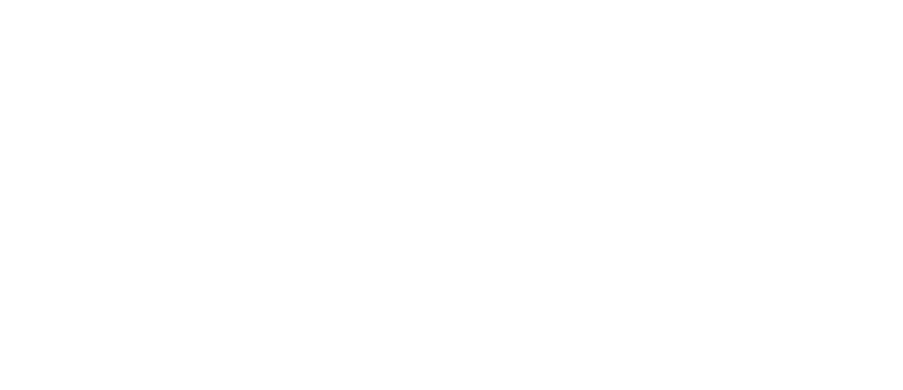
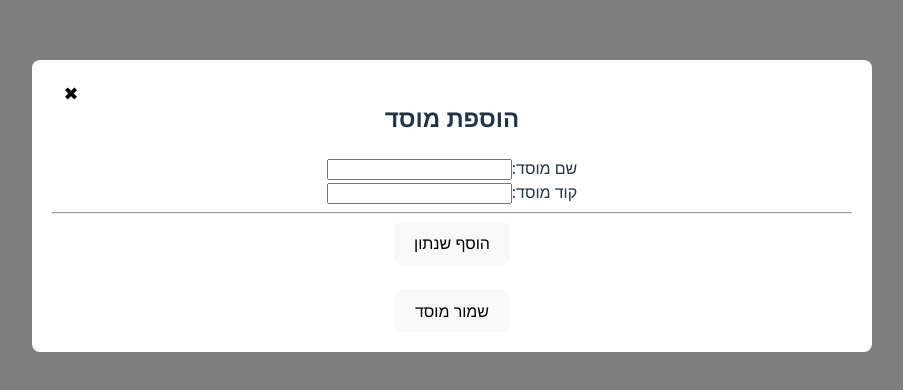
Before and after one commit to Chani1994/keff-keffel, a React (Vite) app: page /admin/school-add in a window 1280 px wide. Shown: the part 194-584 px from the top of the page, without its empty margins (188-1091 px from the left). Built offline with nearby package versions, Linux system fonts and the light colour scheme.

Commit message:
add-school

```diff
--- a/src/components/admin/AdminPage.jsx
+++ b/src/components/admin/AdminPage.jsx
@@ -1,13 +1,17 @@
 import React, { useState } from 'react';
 import { useNavigate } from 'react-router-dom';
-
+import { Dialog, DialogTitle, DialogContent, DialogActions, Button } from '@mui/material';
+import AddSchool from '../school/AddSchool';
 const AdminPage = () => {
   const [showOptions, setShowOptions] = useState(false);
+  const [dialogOpen, setDialogOpen] = useState(false);
+  const [showDialog, setShowDialog] = useState(false);
+
   const navigate = useNavigate();
 
-  const toggleOptions = () => {
-    setShowOptions(prev => !prev);
-  };
+  const toggleOptions = () => setShowOptions(prev => !prev);
+  const handleDialogOpen = () => setDialogOpen(true);
+  const handleDialogClose = () => setDialogOpen(false);
 
   return (
     <div>
@@ -16,13 +20,26 @@
 
       {showOptions && (
         <div>
-          <button onClick={() => navigate('/admin/school-add')}>הוספת מוסד</button>
-          <button onClick={() => navigate('/admin/school-edit')}> עריכה/שינוי מוסד</button>
-          <button onClick={() => navigate('/admin/school-delete')}> מחיקת מוסד</button>
+         <button onClick={() => setShowDialog(true)}>הוספת מוסד</button>
+
+{showDialog && <AddSchool onClose={() => setShowDialog(false)} />}
+          <button onClick={() => navigate('/admin/school-edit')}>עריכה/שינוי מוסד</button>
+          <button onClick={() => navigate('/admin/school-delete')}>מחיקת מוסד</button>
         </div>
       )}
-       <button >הצגת נתונים ע"פ קריטריונים</button>
 
+      <button>הצגת נתונים ע"פ קריטריונים</button>
+
+      {/* דיאלוג של הוספת מוסד */}
+      <Dialog open={dialogOpen} onClose={handleDialogClose} maxWidth="md" fullWidth>
+        <DialogTitle>הוספת מוסד</DialogTitle>
+        <DialogContent>
+          <AddSchool />
+        </DialogContent>
+        <DialogActions>
+          <Button onClick={handleDialogClose} color="secondary">סגור</Button>
+        </DialogActions>
+      </Dialog>
     </div>
   );
 };
--- a/src/components/school/AddSchool.jsx
+++ b/src/components/school/AddSchool.jsx
@@ -1,10 +1,157 @@
-function AddSchool() {
+import React, { useState } from 'react';
+
+const AddSchool= ({ onClose }) => {
+  const [school, setSchool] = useState({
+    name: '',
+    code: '',
+    grades: []
+  });
+
+  const handleChange = (e) => {
+    setSchool({ ...school, [e.target.name]: e.target.value });
+  };
+
+  const addGrade = () => {
+    setSchool({
+      ...school,
+      grades: [...school.grades, { year: '', classes: [] }]
+    });
+  };
+
+  const removeGrade = (index) => {
+    const newGrades = [...school.grades];
+    newGrades.splice(index, 1);
+    setSchool({ ...school, grades: newGrades });
+  };
+
+  const updateGrade = (index, key, value) => {
+    const updatedGrades = [...school.grades];
+    updatedGrades[index][key] = value;
+    setSchool({ ...school, grades: updatedGrades });
+  };
+
+  const addClass = (gradeIndex) => {
+    const updatedGrades = [...school.grades];
+    updatedGrades[gradeIndex].classes.push({ classNumber: '', studentCount: '' });
+    setSchool({ ...school, grades: updatedGrades });
+  };
+
+  const updateClass = (gradeIndex, classIndex, key, value) => {
+    const updatedGrades = [...school.grades];
+    updatedGrades[gradeIndex].classes[classIndex][key] = value;
+    setSchool({ ...school, grades: updatedGrades });
+  };
+
+  const removeClass = (gradeIndex, classIndex) => {
+    const updatedGrades = [...school.grades];
+    updatedGrades[gradeIndex].classes.splice(classIndex, 1);
+    setSchool({ ...school, grades: updatedGrades });
+  };
+
+  const handleSubmit = (e) => {
+    e.preventDefault();
+    console.log('School submitted:', school);
+    onClose(); // סגירה אחרי שליחה
+  };
 
   return (
-    <>
+    <div style={overlayStyle}>
+      <div style={dialogStyle}>
+        <button onClick={onClose} style={closeButtonStyle}>✖</button>
+        <form onSubmit={handleSubmit}>
+          <h2>הוספת מוסד</h2>
 
-    </>
-  )
-}
+          <div>
+            <label>שם מוסד:</label>
+            <input name="name" value={school.name} onChange={handleChange} required />
+          </div>
 
-export default AddSchool
+          <div>
+            <label>קוד מוסד:</label>
+            <input name="code" value={school.code} onChange={handleChange} required />
+          </div>
+
+          <hr />
+
+          {school.grades.map((grade, gradeIndex) => (
+            <div key={gradeIndex} style={{ border: '1px solid #ccc', padding: '10px', marginBottom: '10px' }}>
+              <label>שנתון:</label>
+              <input
+                value={grade.year}
+                onChange={(e) => updateGrade(gradeIndex, 'year', e.target.value)}
+                required
+              />
+              <button type="button" onClick={() => removeGrade(gradeIndex)}>הסר שנתון</button>
+
+              <div>
+                {grade.classes.map((cls, classIndex) => (
+                  <div key={classIndex}>
+                    <label>כיתה מס':</label>
+                    <input
+                      value={cls.classNumber}
+                      onChange={(e) => updateClass(gradeIndex, classIndex, 'classNumber', e.target.value)}
+                      required
+                    />
+                    <label>מס' תלמידים:</label>
+                    <input
+                      value={cls.studentCount}
+                      onChange={(e) => updateClass(gradeIndex, classIndex, 'studentCount', e.target.value)}
+                      required
+                    />
+                    <button type="button" onClick={() => removeClass(gradeIndex, classIndex)}>הסר כיתה</button>
+                  </div>
+                ))}
+                <button type="button" onClick={() => addClass(gradeIndex)}>הוסף כיתה</button>
+              </div>
+            </div>
+          ))}
+
+          <button type="button" onClick={addGrade}>הוסף שנתון</button>
+
+          <br /><br />
+          <button type="submit">שמור מוסד</button>
+        </form>
+      </div>
+    </div>
+  );
+};
+
+export default AddSchool;
+
+
+// מחוץ ל־AddSchoolDialog או בתחילת הקובץ
+
+const overlayStyle = {
+  position: 'fixed',
+  top: 0,
+  left: 0,
+  bottom: 0,
+  right: 0,
+  backgroundColor: 'rgba(0,0,0,0.5)',
+  display: 'flex',
+  justifyContent: 'center',
+  alignItems: 'center',
+  zIndex: 1000,
+};
+
+const dialogStyle = {
+  backgroundColor: '#fff',
+  padding: '20px',
+  borderRadius: '8px',
+  width: '90%',
+  maxWidth: '800px',
+  maxHeight: '90vh',
+  overflowY: 'auto',
+  position: 'relative',
+  direction: 'rtl', // אם אתה רוצה ימין לשמאל
+};
+
+const closeButtonStyle = {
+  position: 'absolute',
+  top: '10px',
+  left: '10px',
+  background: 'none',
+  border: 'none',
+  fontSize: '18px',
+  cursor: 'pointer',
+};
```
